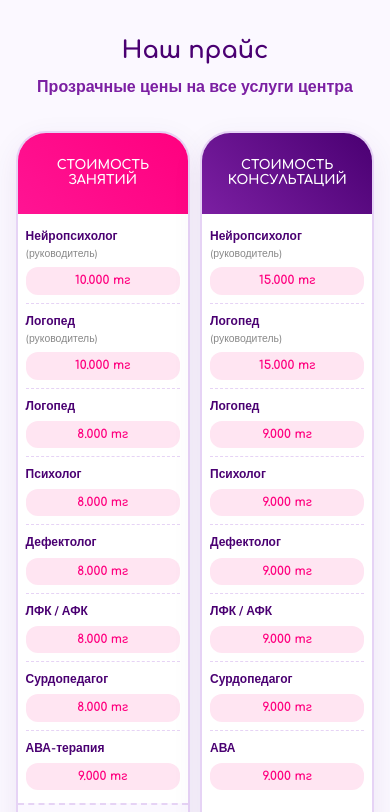
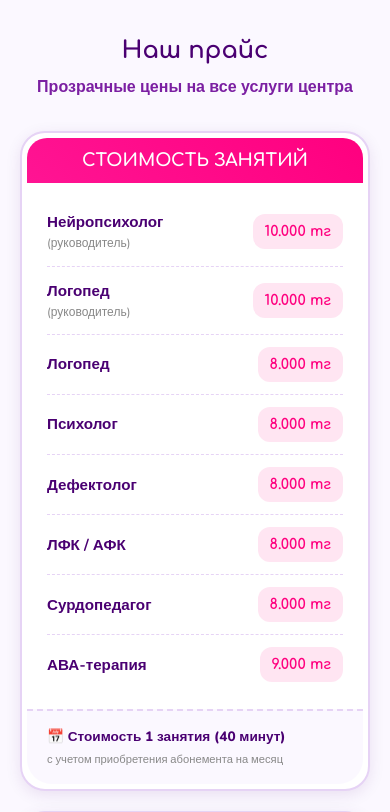
Before and after one commit to pavlina123/step-by-step, a React (Vite) app: page / in a window 390 px wide. Shown: the part 6180-6992 px from the top of the page. Built offline with nearby package versions, Linux system fonts and the light colour scheme.

Commit message:
Прайс на телефоне по одной карточке

```diff
--- a/src/App.css
+++ b/src/App.css
@@ -467,7 +467,7 @@ h1, h2, h3 { font-family: 'Comfortaa', cursive; line-height: 1.2; }
   font-size: 1.05rem;
   line-height: 1.7;
   margin-bottom: 15px;
-  white-space: pre-line; /* ВАЖНО: сохраняет переносы строк из текста */
+  white-space: pre-line;
 }
 
 .specialist-page-body ul {
@@ -916,35 +916,66 @@ h1, h2, h3 { font-family: 'Comfortaa', cursive; line-height: 1.2; }
     min-height: auto;
   }
 
-  /* ПРАЙС НА ТЕЛЕФОНЕ (ПО 2 В РЯД) */
+  /* ПРАЙС НА ТЕЛЕФОНЕ (ПО 1 В РЯД) */
   .price-grid {
-    grid-template-columns: repeat(2, 1fr) !important;
+    grid-template-columns: 1fr !important;
+    gap: 20px;
+    max-width: 350px;
+    margin: 0 auto;
+  }
+
+  .price-card {
+    border-radius: 25px;
+    padding: 5px;
+    box-shadow: 0 4px 15px rgba(74, 0, 114, 0.1);
+  }
+
+  .price-card-header {
+    border-radius: 20px 20px 0 0;
+    padding: 12px;
+  }
+
+  .price-card-header h3 {
+    font-size: 1.1rem;
+  }
+
+  .price-list {
+    padding: 15px 20px;
+  }
+
+  .price-row {
+    flex-direction: row;
+    align-items: center;
+    padding: 12px 0;
     gap: 10px;
   }
-  .price-card-header h3 {
-    font-size: 0.8rem;
-    padding: 10px 5px;
+
+  .price-info strong {
+    font-size: 0.95rem;
   }
-  .price-list {
-    padding: 5px 8px;
+
+  .price-info span {
+    font-size: 0.75rem;
   }
-  .price-row {
-    flex-direction: column;
-    align-items: flex-start;
-    padding: 8px 0;
-    gap: 5px;
+
+  .price-tag {
+    font-size: 0.9rem;
+    padding: 6px 12px;
+    width: auto;
   }
-  .price-info strong { font-size: 0.75rem; }
-  .price-info span { font-size: 0.65rem; }
-  .price-tag {
-    font-size: 0.75rem;
-    padding: 4px 8px;
-    width: 100%;
-    text-align: center;
+
+  .price-note {
+    padding: 15px 20px;
+    border-radius: 0 0 25px 25px;
   }
-  .price-note { padding: 10px 8px; }
-  .price-note span { font-size: 0.7rem; }
-  .price-note small { font-size: 0.6rem; }
+
+  .price-note span {
+    font-size: 0.85rem;
+  }
+
+  .price-note small {
+    font-size: 0.7rem;
+  }
 
   .footer { padding: 0 4% 20px; margin-top: 50px; }
   .footer-content { grid-template-columns: 1fr; text-align: center; gap: 30px; padding-top: 40px; }
```
